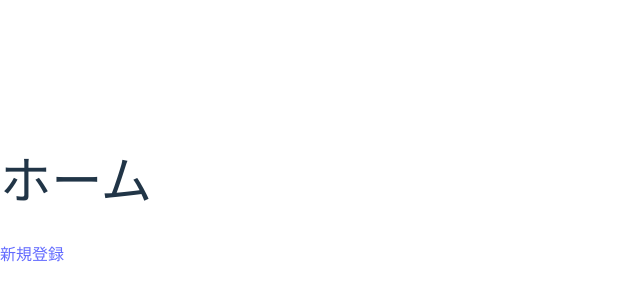
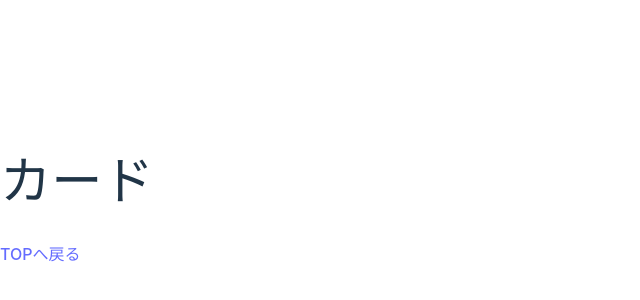
Before and after one commit to zwmimi/restaurant-front, a React (Vite) app: page /card in a window 1280 px wide. Shown: the part 208-508 px from the top of the page, without its empty margins (0-640 px from the left). Built offline with nearby package versions, Linux system fonts and the light colour scheme.

Commit message:
routeの追加

```diff
--- a/src/App.tsx
+++ b/src/App.tsx
@@ -1,4 +1,5 @@
 import { BrowserRouter, Route, Routes } from "react-router-dom";
+import Card from "./components/pages/Card";
 import Home from "./components/pages/Home";
 
 function App() {
@@ -6,7 +7,8 @@ function App() {
     <BrowserRouter>
       <Routes>
         <Route path={`/`} element={<Home />} />
-        <Route path={`/card`} element={<Home />} />
+        <Route path={`/card`} element={<Card />} />
+        <Route path={`/create`} element={<Card />} />
       </Routes>
     </BrowserRouter>
   );
--- /dev/null
+++ b/src/components/pages/Card.tsx
@@ -0,0 +1,15 @@
+import { Link } from "react-router-dom";
+
+const Card = () => {
+  const title = "カード";
+  return (
+    <>
+      <h1>{title}</h1>
+      <div>
+        <Link to={`/`}>TOPへ戻る</Link>
+      </div>
+    </>
+  );
+};
+
+export default Card;
--- a/src/components/pages/Home.tsx
+++ b/src/components/pages/Home.tsx
@@ -6,7 +6,10 @@ const Home = () => {
     <>
       <h1>{title}</h1>
       <div>
-        <Link to={`/card/`}>新規登録</Link>
+        <Link to={`/create`}>新規登録</Link>
+      </div>
+      <div>
+        <Link to={`/card`}>カード一覧</Link>
       </div>
     </>
   );
```
Also changed, not shown: src/components/layouts/Header.tsx (added, +8 -0 lines), src/components/pages/Create.tsx (added, +15 -0 lines).
